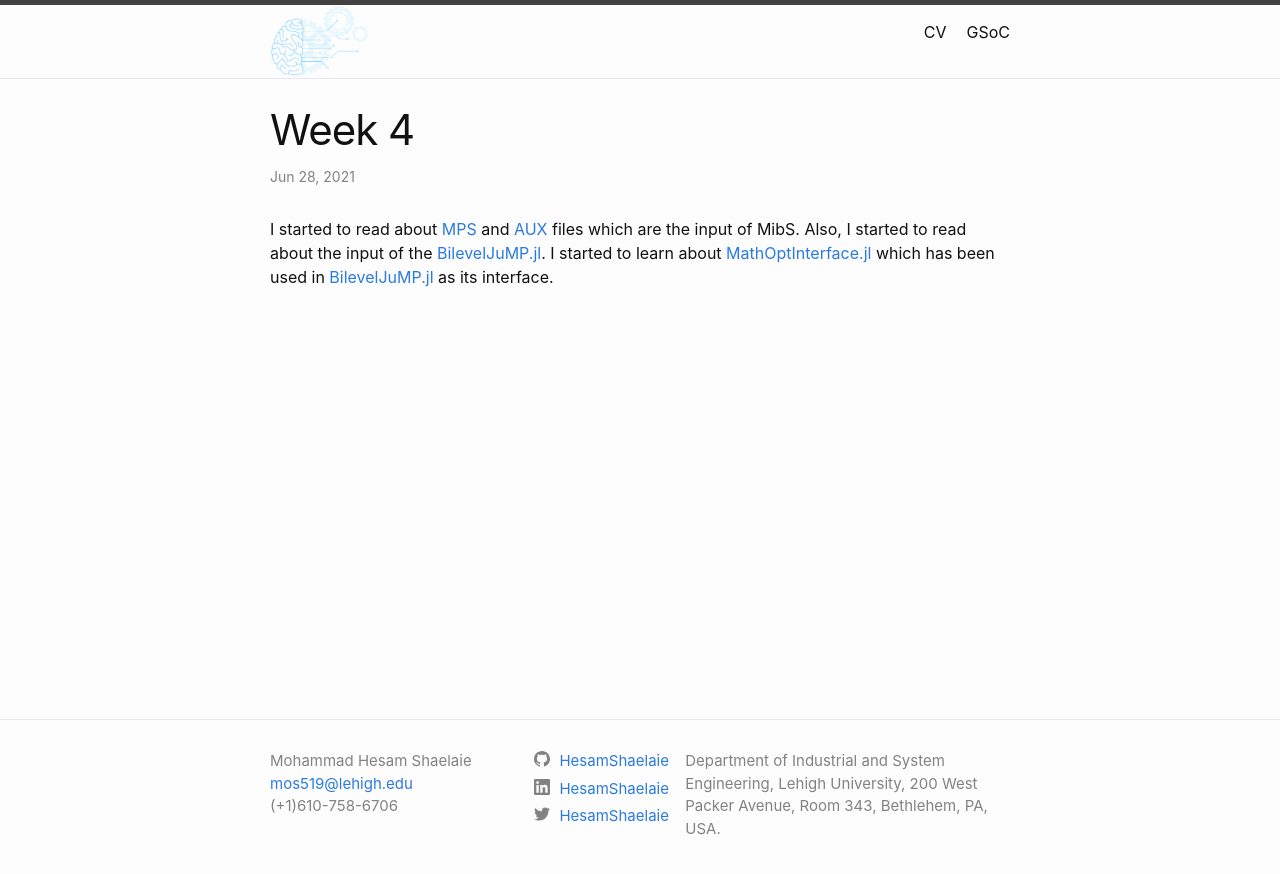
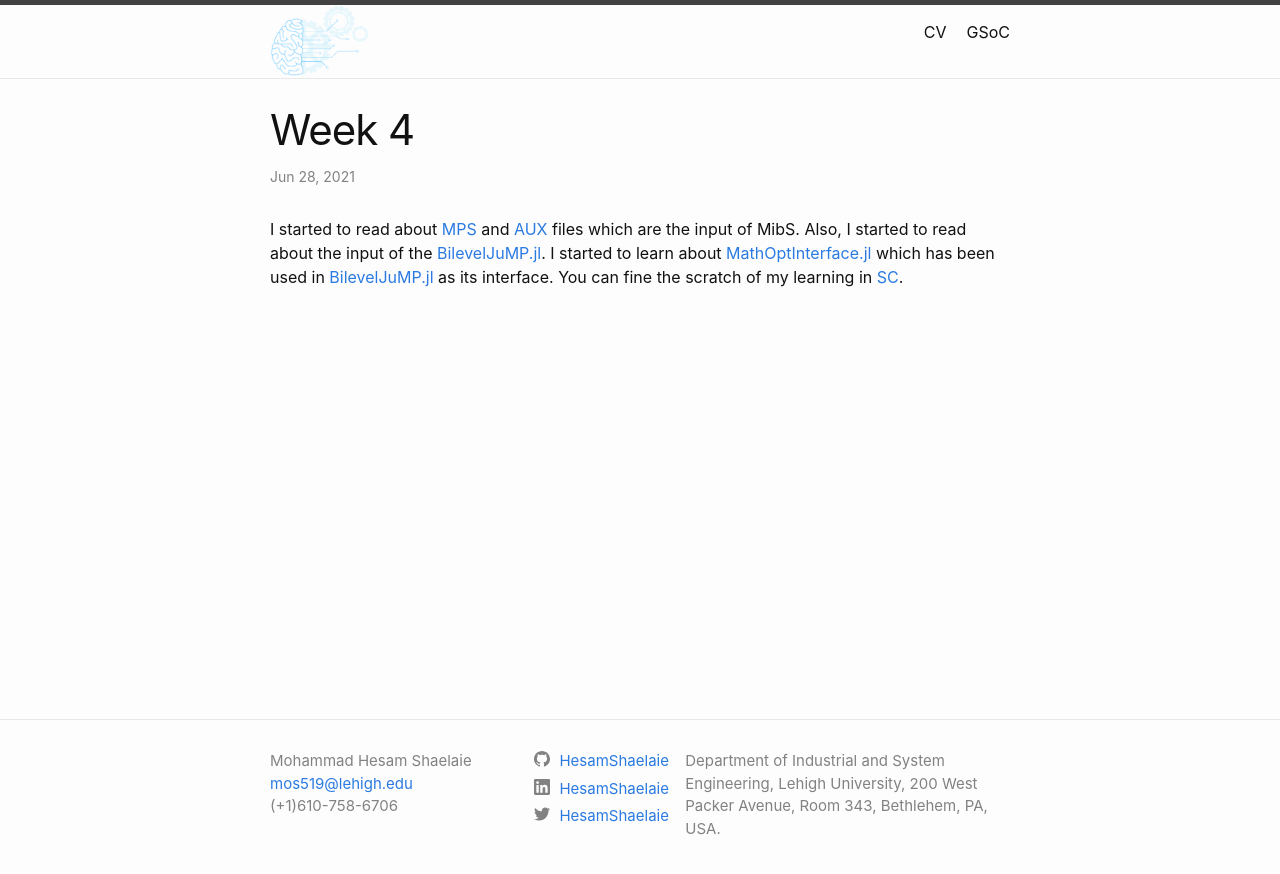
Before and after one commit to HesamShaelaie/HesamShaelaie.github.io, a Jekyll site: the page built from GSoC/_posts/2021-07-19-week4.markdown, in a window 1280 px wide. Shown: the top 874 px of the page. Built offline with Jekyll 4.4.1, drawn with Linux system fonts in a browser that asks for light colours.

Commit message:
update on report week 4.

```diff
--- a/GSoC/_posts/2021-07-19-week4.markdown
+++ b/GSoC/_posts/2021-07-19-week4.markdown
@@ -5,4 +5,4 @@ date:   2021-06-28 14:12:14 -0400
 category: GSoC
 ---
 
-I started to read about [MPS](https://coral.ise.lehigh.edu/wp-content/uploads/2016/02/MibS_inputFile.pdf) and [AUX](https://github.com/tkralphs/BilevelLib/blob/master/stochastic/sslp/bilevel_nonZeroSum_sslp_10_50_50.tim) files which are the input of MibS. Also, I started to read about the input of the [BilevelJuMP.jl](https://github.com/joaquimg/BilevelJuMP.jl). I started to learn about [MathOptInterface.jl](https://github.com/jump-dev/MathOptInterface.jl) which has been used in [BilevelJuMP.jl](https://github.com/joaquimg/BilevelJuMP.jl) as its interface.
+I started to read about [MPS](https://coral.ise.lehigh.edu/wp-content/uploads/2016/02/MibS_inputFile.pdf) and [AUX](https://github.com/tkralphs/BilevelLib/blob/master/stochastic/sslp/bilevel_nonZeroSum_sslp_10_50_50.tim) files which are the input of MibS. Also, I started to read about the input of the [BilevelJuMP.jl](https://github.com/joaquimg/BilevelJuMP.jl). I started to learn about [MathOptInterface.jl](https://github.com/jump-dev/MathOptInterface.jl) which has been used in [BilevelJuMP.jl](https://github.com/joaquimg/BilevelJuMP.jl) as its interface. You can fine the scratch of my learning in [SC]({{ site.url }}/images/SC.png).
```
Also changed, not shown: 1 other file.
